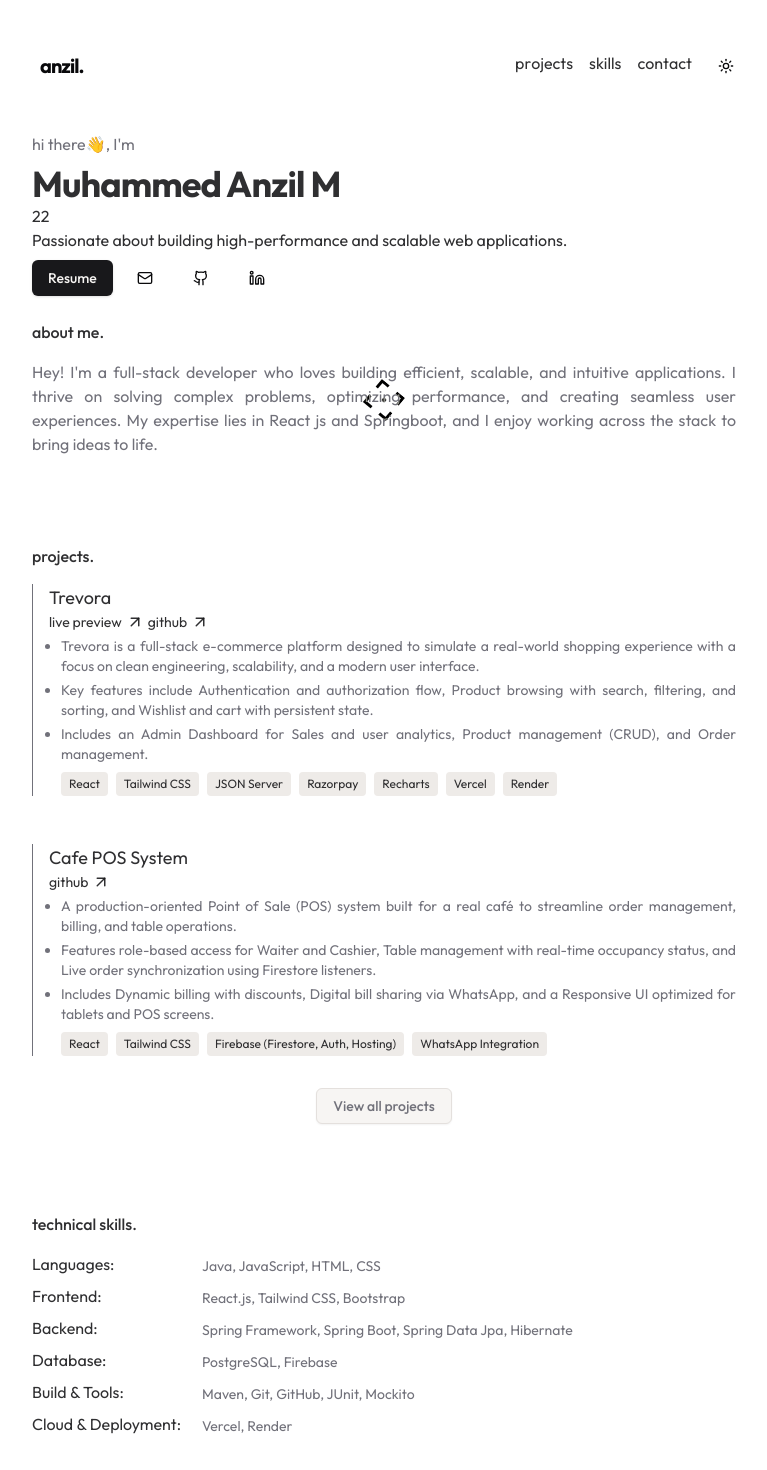
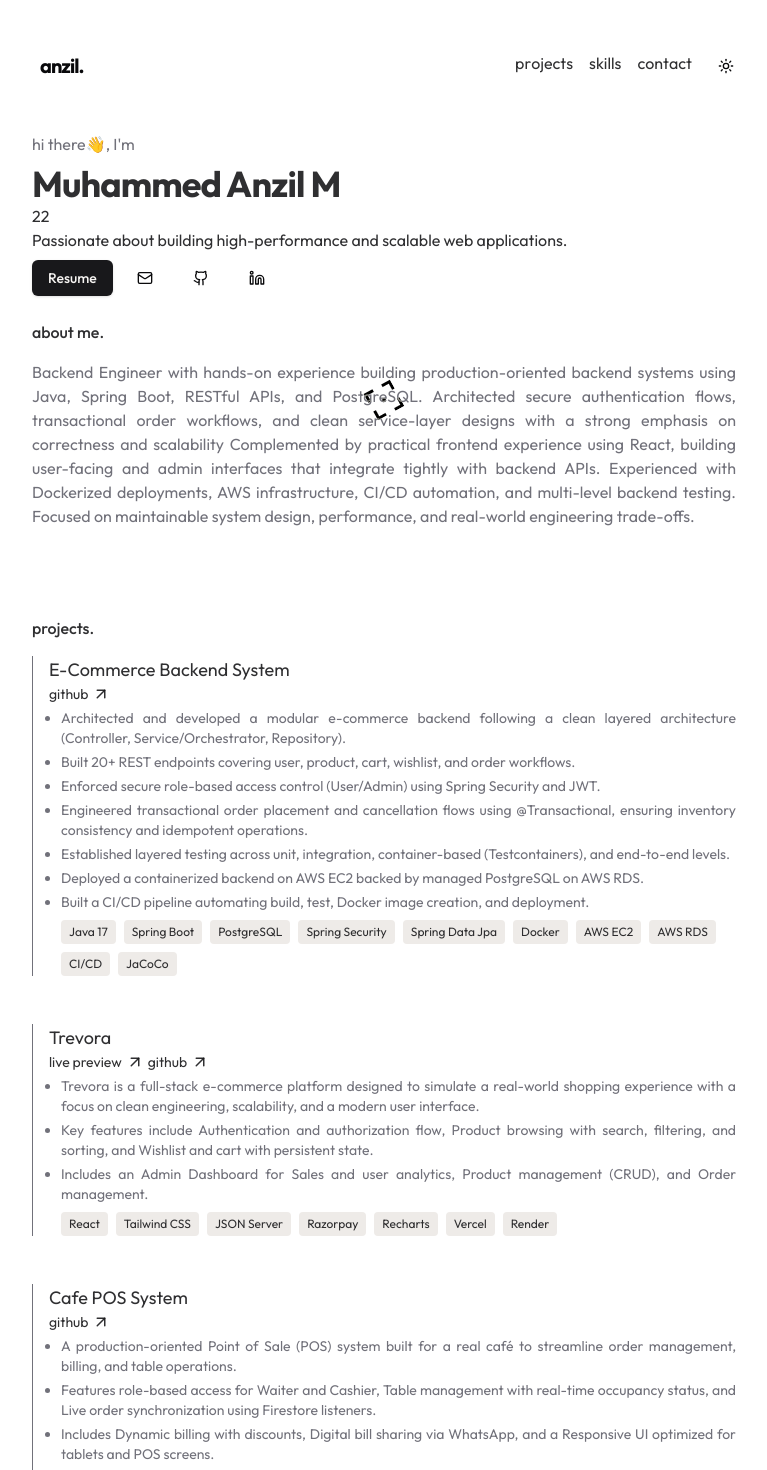
Before and after one commit to Anzyll/personal-portfolio, a Next.js app in the folder portfolio/: page / in a window 1280 px wide. Shown: the top 1470 px of the page, without its empty margins (256-1023 px from the left). Built offline with nearby package versions, Linux system fonts and the light colour scheme.

Commit message:
update skills and project

```diff
--- a/portfolio/src/app/data.ts
+++ b/portfolio/src/app/data.ts
@@ -3,6 +3,7 @@ import { StaticImageData } from "next/image";
 import {
   TrevoraHeroImage,
   CafePosImage,
+  EcommerceBackendImage
 } from "@/assets/projects";
 
 export interface IProjectData {
@@ -28,19 +29,44 @@ export const DATA = {
     AGE: "22",
     HEADLINE:
       "Passionate about building high-performance and scalable web applications.",
-    RESUME: "https://drive.google.com/file/d/1kevo_q7ram_gXgDqD6hQKIJ00ddkU1ej/view?usp=sharing", // Placeholder as no resume link was provided
+    RESUME: "https://drive.google.com/file/d/13h7dI6UJIONUlawpRcvWnOUmmc764GhS/view?usp=sharing", // Placeholder as no resume link was provided
     EMAIL: "mailto:anzil2003m@gmail.com", // Placeholder
     GITHUB: "https://github.com/Anzyll", // Placeholder
     LINKEDIN: "https://www.linkedin.com/in/muhammedanzilm/",
     INTRO:
-      "Hey! I'm a full-stack developer who loves building efficient, scalable, and intuitive applications. I thrive on solving complex problems, optimizing performance, and creating seamless user experiences.",
-    EXPERTISE:
-      "My expertise lies in React js and Springboot, and I enjoy working across the stack to bring ideas to life.",
+      "Backend Engineer with hands-on experience building production-oriented backend systems using Java, Spring Boot, RESTful APIs, and PostgreSQL. Architected secure authentication flows, transactional order workflows, and clean service-layer designs with a strong emphasis on correctness and scalability"
+
+    , EXPERTISE:
+      " Complemented by practical frontend experience using React, building user-facing and admin interfaces that integrate tightly with backend APIs. Experienced with Dockerized deployments, AWS infrastructure, CI/CD automation, and multi-level backend testing. Focused on maintainable system design, performance, and real-world engineering trade-offs.",
   },
 
-  EXPERIENCE: {},
 
   PROJECTS: {
+    "E-Commerce Backend System": {
+      GITHUB: "https://github.com/Anzyll/ecommerce-backend-api", // Using base URL as specific link wasn't provided, but I'll search if needed
+      DESCRIPTION: [
+        "Architected and developed a modular e-commerce backend following a clean layered architecture (Controller, Service/Orchestrator, Repository).",
+        "Built 20+ REST endpoints covering user, product, cart, wishlist, and order workflows.",
+        "Enforced secure role-based access control (User/Admin) using Spring Security and JWT.",
+        "Engineered transactional order placement and cancellation flows using @Transactional, ensuring inventory consistency and idempotent operations.",
+        "Established layered testing across unit, integration, container-based (Testcontainers), and end-to-end levels.",
+        "Deployed a containerized backend on AWS EC2 backed by managed PostgreSQL on AWS RDS.",
+        "Built a CI/CD pipeline automating build, test, Docker image creation, and deployment.",
+      ],
+      TECH_STACK: [
+        "Java 17",
+        "Spring Boot",
+        "PostgreSQL",
+        "Spring Security",
+        "Spring Data Jpa",
+        "Docker",
+        "AWS EC2",
+        "AWS RDS",
+        "CI/CD",
+        "JaCoCo",
+      ],
+      IMAGE: EcommerceBackendImage,
+    },
     "Trevora": {
       LIVE_PREVIEW: "https://trevora-3rjo.vercel.app/",
       GITHUB: "https://github.com/Anzyll/Trevora",
@@ -83,16 +109,36 @@ export const DATA = {
   BLOGS: {},
 
   SKILLS: {
-    Languages: ["Java", "JavaScript","HTML", "CSS"],
-    Frontend: ["React.js", "Tailwind CSS", "Bootstrap"],
     Backend: [
-      "Spring Framework",
+      "Java",
       "Spring Boot",
-      "Spring Data Jpa",
-      "Hibernate"
+      "Spring Security",
+      "Spring Data JPA",
+      "Hibernate",
     ],
-    Database: ["PostgreSQL", "Firebase"],
-    "Build & Tools": ["Maven", "Git", "GitHub","JUnit","Mockito"],
-    "Cloud & Deployment": ["Vercel", "Render"],
+    Databases: ["PostgreSQL", "Relational Data Modeling", "Flyway"],
+    "APIs & Security": [
+      "RESTful APIs",
+      "JWT",
+      "Role-Based Access Control (RBAC)",
+      "Global Exception Handling",
+    ],
+    Testing: [
+      "JUnit 5",
+      "Mockito",
+      "Spring Boot Test",
+      "@DataJpaTest",
+      "Unit, Integration, Container (Testcontainers), E2E Testing",
+      "JaCoCo",
+    ],
+    "DevOps & Cloud": [
+      "Docker",
+      "AWS EC2",
+      "AWS RDS",
+      "CI/CD",
+      "GitHub Actions",
+    ],
+    Tools: ["Git", "GitHub", "Postman", "Swagger/OpenAPI"],
+    "Frontend (Basic)": ["HTML", "CSS", "JavaScript", "React"],
   },
 };
--- a/portfolio/src/assets/projects/index.ts
+++ b/portfolio/src/assets/projects/index.ts
@@ -1,2 +1,3 @@
 export { default as TrevoraHeroImage } from "./trevora-hero.jpg";
 export { default as CafePosImage } from "./cafe-pos.jpg";
+export { default as EcommerceBackendImage } from "./ecommerce-backend.jpg";
--- /dev/null
+++ b/portfolio/src/types/assets.d.ts
@@ -0,0 +1,29 @@
+declare module '*.jpg' {
+    const content: any;
+    export default content;
+}
+
+declare module '*.jpeg' {
+    const content: any;
+    export default content;
+}
+
+declare module '*.png' {
+    const content: any;
+    export default content;
+}
+
+declare module '*.svg' {
+    const content: any;
+    export default content;
+}
+
+declare module '*.webp' {
+    const content: any;
+    export default content;
+}
+
+declare module '*.gif' {
+    const content: any;
+    export default content;
+}
```
Also changed, not shown: portfolio/src/assets/projects/ecommerce-backend.jpg (added).
